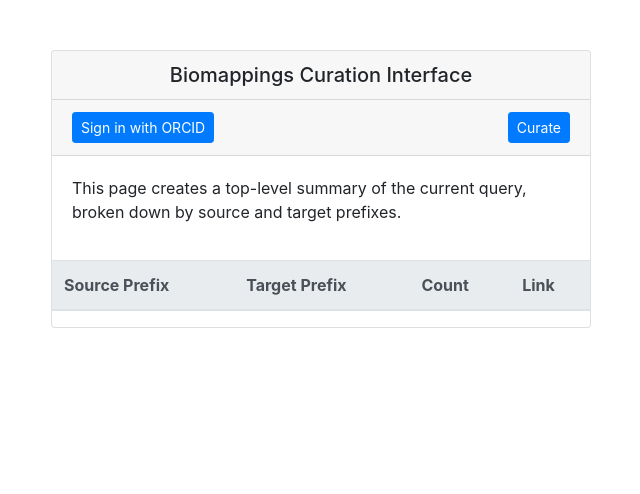
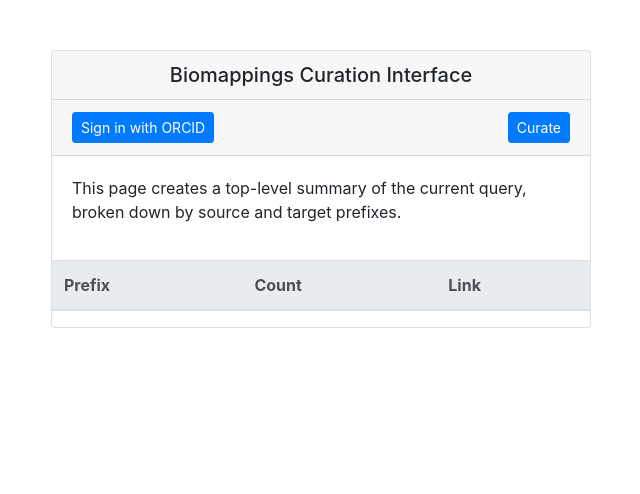
Before and after one commit to gyorilab/biomappings-curation-app, a Flask app: page / in a window 1280 px wide. Shown: the top 494 px of the page, without its empty margins (319-959 px from the left). Run offline with Flask 3, Linux system fonts and the light colour scheme; lists and menus that the app fills with data are empty; parts of the project's set-up code (start-up, migrations or seed data) failed here and were passed over; some libraries are stand-ins or nearby versions.

Commit message:
summary: show prefix counts combinding source and target

```diff
--- a/app.py
+++ b/app.py
@@ -2,6 +2,7 @@
 
 import datetime
 import functools
+import itertools
 import operator
 import os
 import shutil
@@ -716,14 +717,15 @@ def summary():
     state.limit = None
     predictions = CONTROLLER.predictions_from_state(state)
     counter = Counter(
-        (mapping["source prefix"], mapping["target prefix"]) for _, mapping in predictions
+        itertools.chain.from_iterable(
+            (mapping["source prefix"], mapping["target prefix"]) for _, mapping in predictions
+        )
     )
     rows = []
-    for (source_prefix, target_prefix), count in counter.most_common():
+    for prefix, count in counter.most_common():
         row_state = deepcopy(state)
-        row_state.source_prefix = source_prefix
-        row_state.target_prefix = target_prefix
-        rows.append((source_prefix, target_prefix, count, url_for_state(".home", row_state)))
+        row_state.prefix = prefix
+        rows.append((prefix, count, url_for_state(".home", row_state)))
 
     return flask.render_template(
         "summary.html",
--- a/resources/app/templates/summary.html
+++ b/resources/app/templates/summary.html
@@ -33,17 +33,15 @@
                     <table class="table table-hover">
                         <thead class="thead-light">
                         <tr>
-                            <th scope="col">Source Prefix</th>
-                            <th scope="col">Target Prefix</th>
+                            <th scope="col">Prefix</th>
                             <th scope="col">Count</th>
                             <th scope="col">Link</th>
                         </tr>
                         </thead>
                         <tbody>
-                        {% for source_prefix, target_prefix, count, link in rows %}
+                        {% for prefix, count, link in rows %}
                             <tr>
-                                <td>{{ source_prefix }}</td>
-                                <td>{{ target_prefix }}</td>
+                                <td>{{ prefix }}</td>
                                 <td style="text-align: right;">{{ "{:,d}".format(count) }}</td>
                                 <td><a href="{{ link }}">Go!</a></td>
                             </tr>
```
